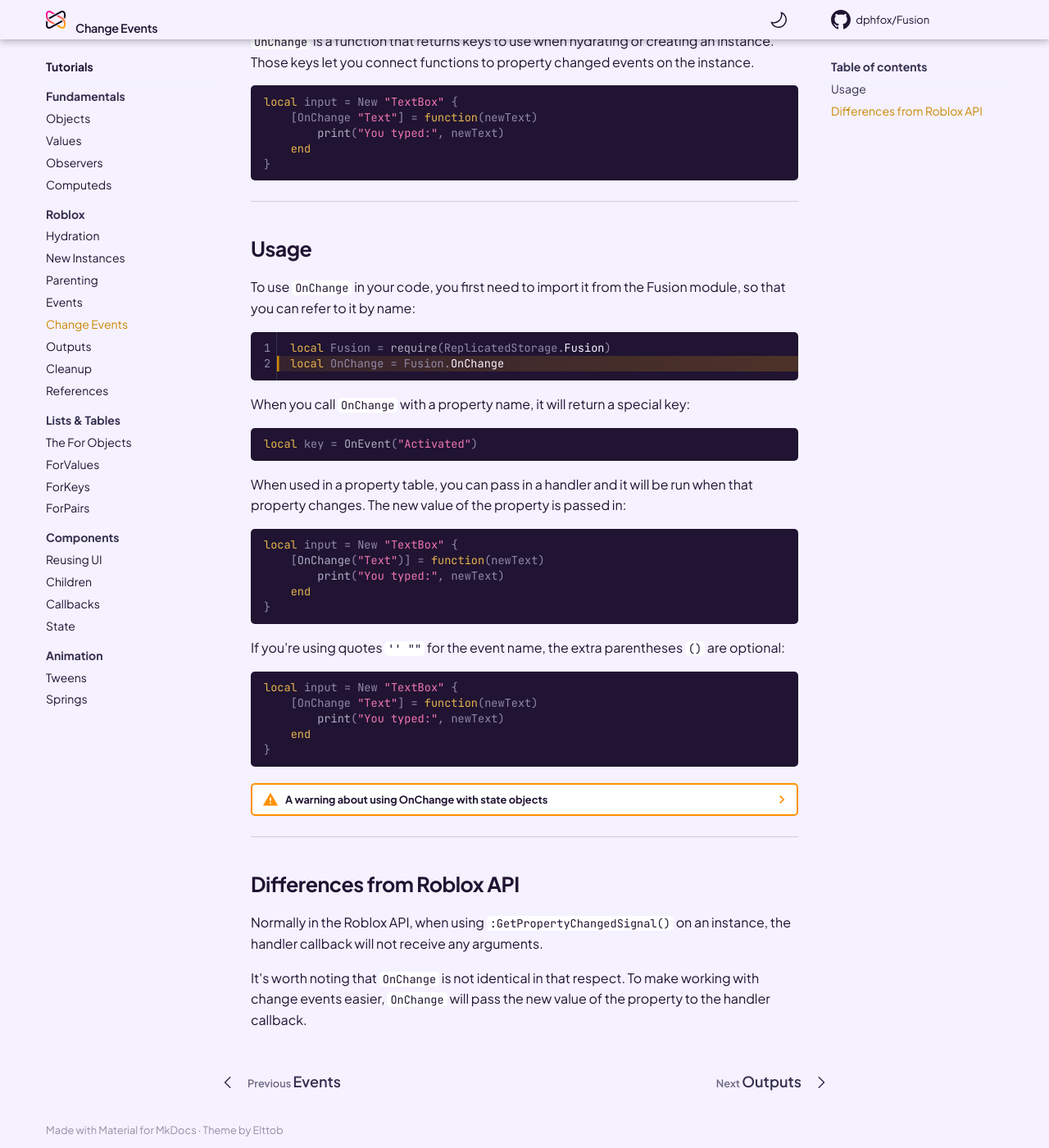
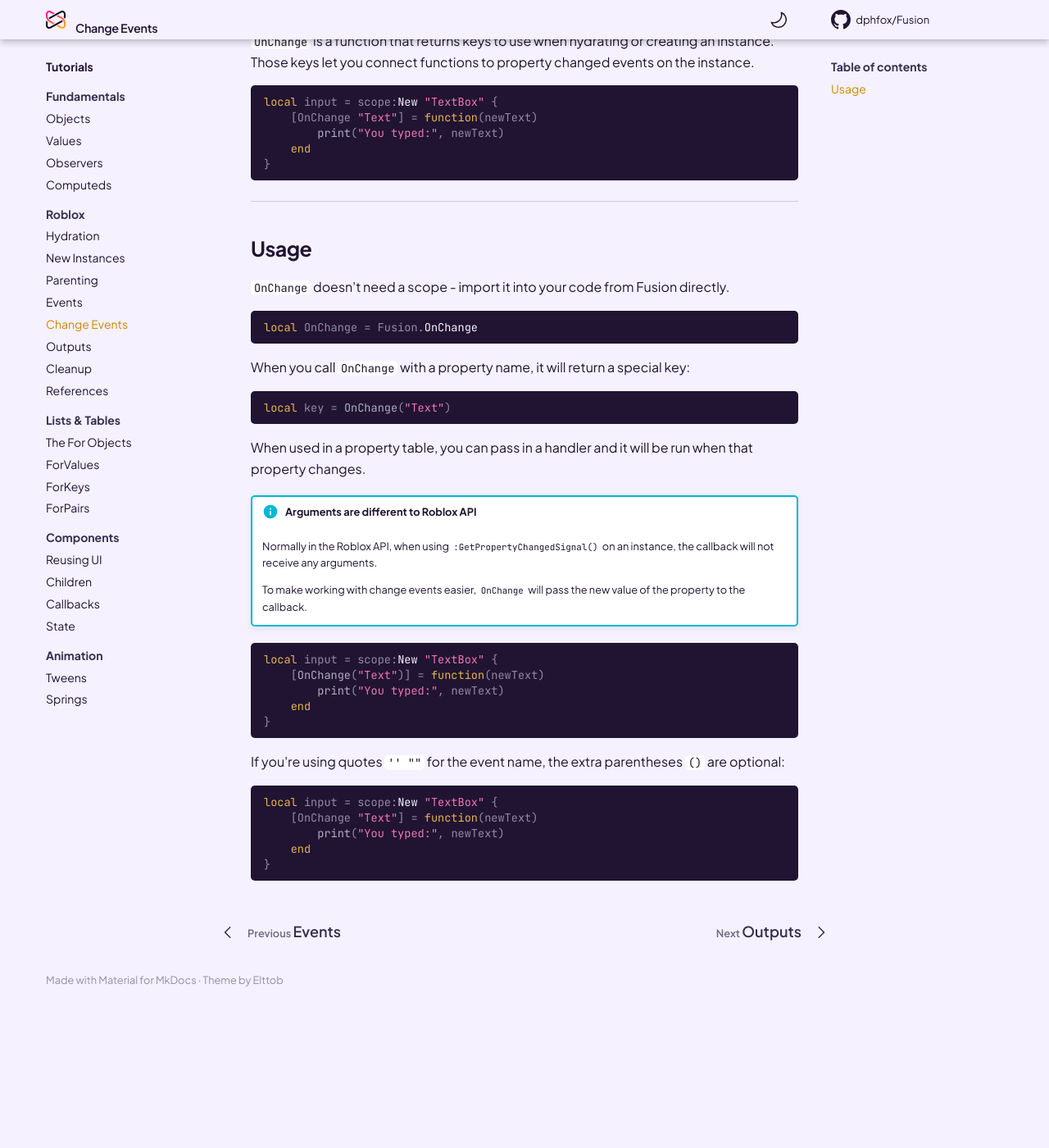
Before and after one commit to dphfox/Fusion, an MkDocs documentation site: the page built from docs/tutorials/instances/change-events.md, in a window 1280 px wide and 1400 px high, scrolled down 233 px. Shown: the whole window at 82% size. Built offline with MkDocs 1.6.1 and Material for MkDocs 9.7.7, drawn with Linux system fonts in a browser that asks for light colours; comment, search, counter and statistics services are not loaded; the version menu is left out; after the commit the page ends 1451 px from its top, so only the background shows below that.

Commit message:
Change Events updated to use scopes

````diff
--- a/docs/tutorials/instances/change-events.md
+++ b/docs/tutorials/instances/change-events.md
@@ -3,7 +3,7 @@ instance. Those keys let you connect functions to property changed events on the
 instance.
 
 ```Lua
-local input = New "TextBox" {
+local input = scope:New "TextBox" {
     [OnChange "Text"] = function(newText)
         print("You typed:", newText)
     end
@@ -14,25 +14,30 @@ local input = New "TextBox" {
 
 ## Usage
 
-To use `OnChange` in your code, you first need to import it from the Fusion
-module, so that you can refer to it by name:
+`OnChange` doesn't need a scope - import it into your code from Fusion directly.
 
-```Lua linenums="1" hl_lines="2"
-local Fusion = require(ReplicatedStorage.Fusion)
+```Lua
 local OnChange = Fusion.OnChange
 ```
 
 When you call `OnChange` with a property name, it will return a special key:
 
 ```Lua
-local key = OnEvent("Activated")
+local key = OnChange("Text")
 ```
 
 When used in a property table, you can pass in a handler and it will be run when
-that property changes. The new value of the property is passed in:
+that property changes.
+
+!!! info "Arguments are different to Roblox API"
+	Normally in the Roblox API, when using `:GetPropertyChangedSignal()` on an
+	instance, the callback will not receive any arguments.
+
+	To make working with change events easier, `OnChange` will pass the new value of
+	the property to the callback.
 
 ```Lua
-local input = New "TextBox" {
+local input = scope:New "TextBox" {
     [OnChange("Text")] = function(newText)
         print("You typed:", newText)
     end
@@ -43,45 +48,9 @@ If you're using quotes `'' ""` for the event name, the extra parentheses `()`
 are optional:
 
 ```Lua
-local input = New "TextBox" {
+local input = scope:New "TextBox" {
     [OnChange "Text"] = function(newText)
         print("You typed:", newText)
     end
 }
 ```
-
-??? warning "A warning about using OnChange with state objects"
-
-    When passing a state object as a property, changes will only affect the property
-    on the next frame:
-
-    ```Lua
-    local text = Value("Hello")
-
-    local message = New "Message" {
-        Text = text
-    }
-
-    print(message.Text) --> Hello
-
-    text:set("World")
-    print(message.Text) --> Hello
-    task.wait() -- wait for next frame
-    print(message.Text) --> World
-    ```
-
-    This means `OnChange` for that property will run your handlers *one frame after*
-    the state object is changed. This could introduce off-by-one-frame errors.
-    For this case, prefer to use an observer on the state object directly for
-    zero latency.
-
------
-
-## Differences from Roblox API
-
-Normally in the Roblox API, when using `:GetPropertyChangedSignal()` on an
-instance, the handler callback will not receive any arguments.
-
-It's worth noting that `OnChange` is not identical in that respect. To make
-working with change events easier, `OnChange` will pass the new value of the
-property to the handler callback.
````
Also changed, not shown: docs/tutorials/instances/events.md (+5 -7 lines), docs/tutorials/instances/parenting.md (+1 -2 lines).
